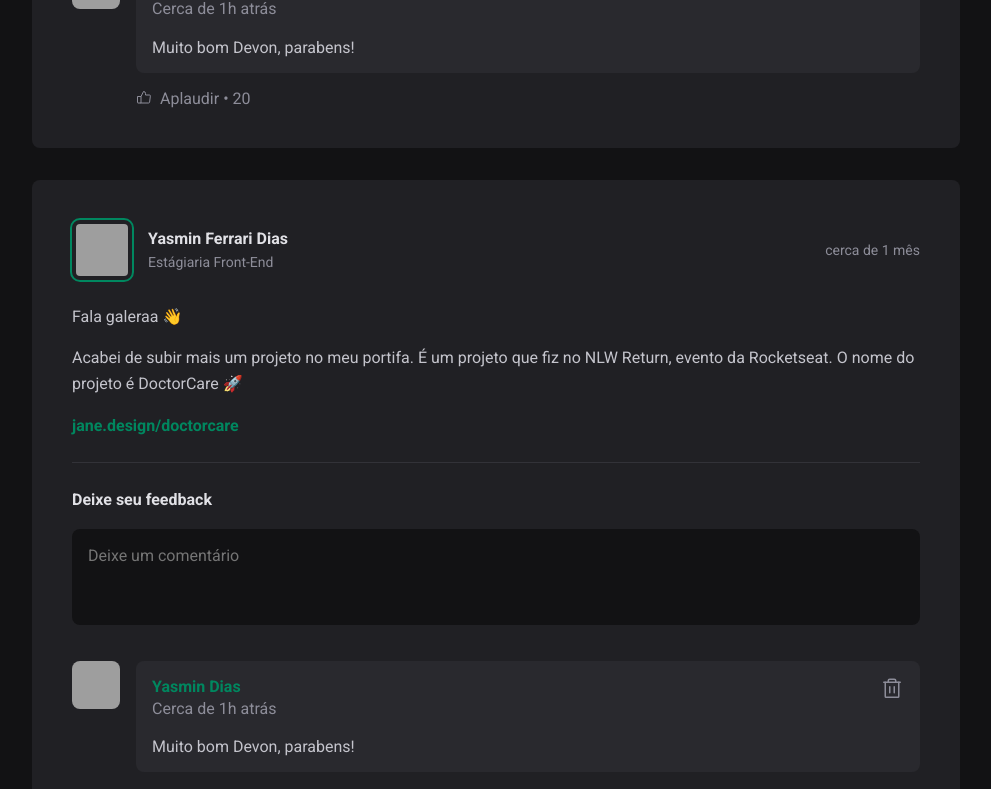
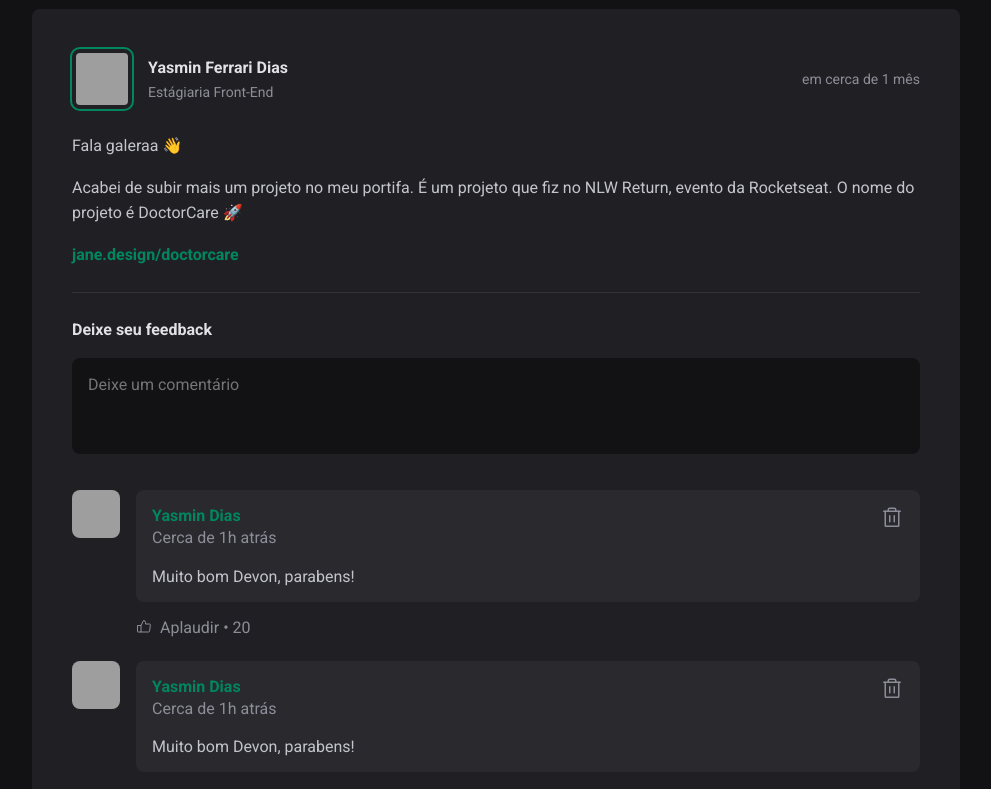
Before and after one commit to YasminFerrariDias/fundamentos-react, a React (Vite) app: page / in a window 1280 px wide. Shown: the part 965-1754 px from the top of the page, without its empty margins (288-1279 px from the left). Built offline with nearby package versions, Linux system fonts and the light colour scheme; grey boxes are pictures that could not be loaded.

Commit message:
Utilizando Estado - useState

```diff
--- a/src/components/Post.jsx
+++ b/src/components/Post.jsx
@@ -1,24 +1,36 @@
 import { format, formatDistanceToNow } from "date-fns";
 import { ptBR } from "date-fns/locale";
+import { useState } from "react";
 
 import { Avatar } from "./avatar";
 import { Comment } from "./Comment";
 
 import styles from "./Post.module.css";
 
+
 export function Post({ author, publishedAt, content }) {
+  const [comments, setComments] = useState([
+    1,
+    2
+  ]);
+
   const publishedDateFormatted = format(
     publishedAt,
     "d 'de' LLLL 'às' HH:mm'h'",
     {
       locale: ptBR,
-      addSuffix: true,
     },
   );
 
   const publishedDateRelativeToNow = formatDistanceToNow(publishedAt, {
     locale: ptBR,
+    addSuffix: true,
   });
+
+  function handleCreateNewComment(event) {
+    event.preventDefault();
+    setComments([...comments, comments.length + 1]);
+  }
 
   return (
     <article className={styles.post}>
@@ -40,17 +52,22 @@ export function Post({ author, publishedAt, content }) {
       </header>
 
       <div className={styles.content}>
-        {content.map((line) => {
-          if (line.type == "paragraph") {
-            return <p>{line.content}</p>;
-          } else if (line.type == "link") {
-            return <p><a href="">{line.content}</a></p>;
+        {content.map((line, index) => {
+          if (line.type === "paragraph") {
+            return <p key={index}>{line.content}</p>;
+          }
 
+          if (line.type === "link") {
+            return (
+              <p key={index}>
+                <a href="">{line.content}</a>
+              </p>
+            );
           }
         })}
       </div>
 
-      <form className={styles.commentForm}>
+      <form onSubmit={handleCreateNewComment} className={styles.commentForm}>
         <strong>Deixe seu feedback</strong>
         <textarea placeholder="Deixe um comentário" />
 
@@ -60,9 +77,9 @@ export function Post({ author, publishedAt, content }) {
       </form>
 
       <div className={styles.commentList}>
-        <Comment />
-        <Comment />
-        <Comment />
+        {comments.map((comment) => {
+          return <Comment key={comment} />;
+        })}
       </div>
     </article>
   );
```
